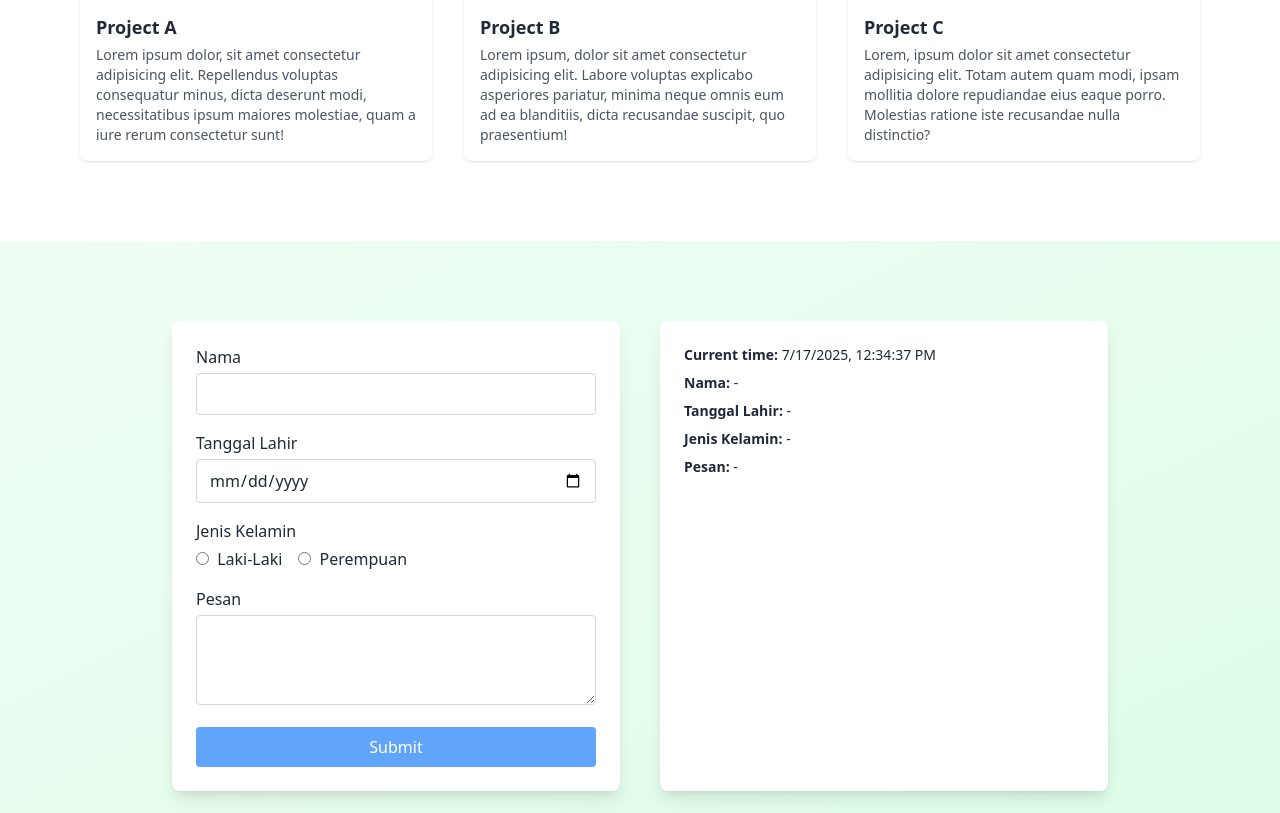
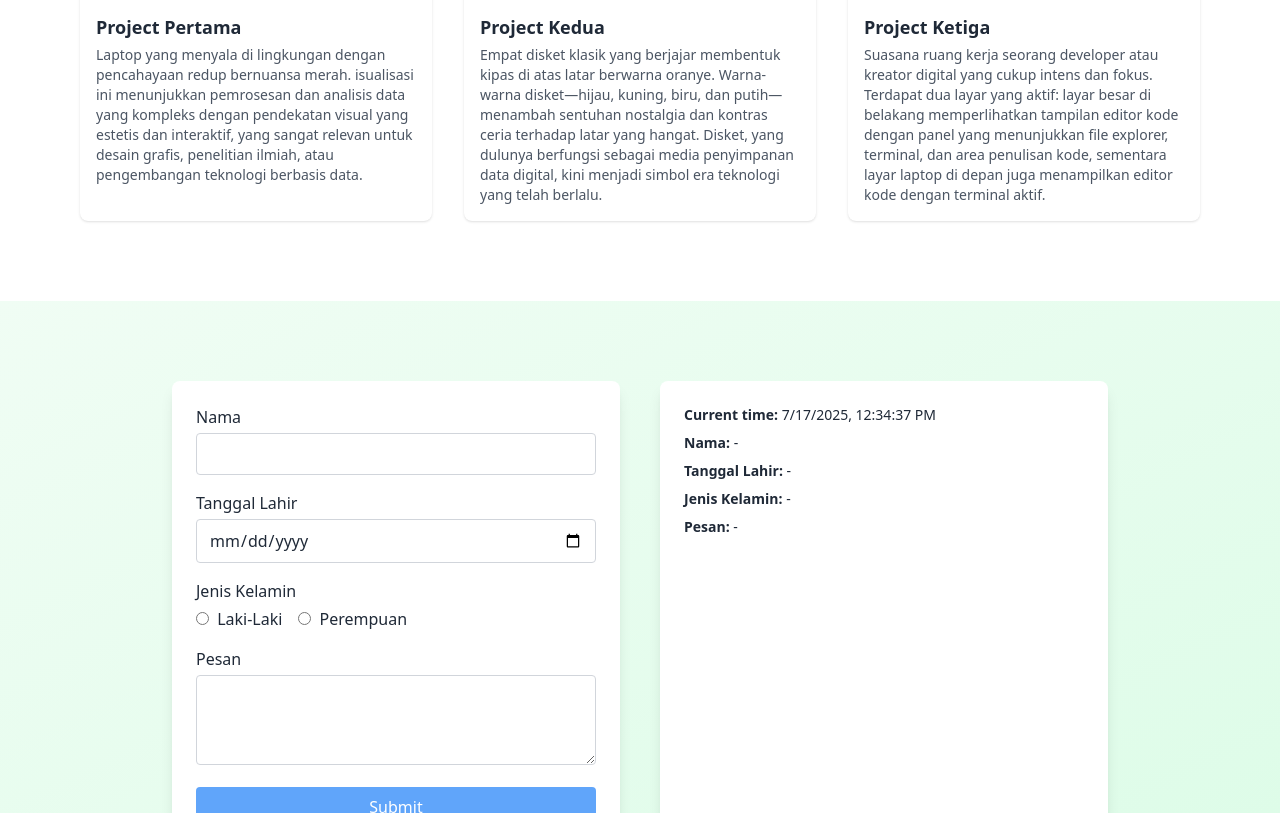
Before and after one commit to Revou-Coding-Camp/codingcamp-14-jul-25-nasgunawann, a plain HTML site: page index.html in a window 1280 px wide. Shown: the part 1599-2412 px from the top of the page. Drawn offline with nearby package versions, Linux system fonts and the light colour scheme.

Commit message:
update deskripsi portfolio

```diff
--- a/index.html
+++ b/index.html
@@ -119,12 +119,13 @@
               class="rounded-t-lg w-full h-48 object-cover"
             />
             <div class="p-4">
-              <h3 class="font-semibold text-lg mb-1">Project A</h3>
+              <h3 class="font-semibold text-lg mb-1">Project Pertama</h3>
               <p class="text-sm text-gray-600">
-                Lorem ipsum dolor, sit amet consectetur adipisicing elit.
-                Repellendus voluptas consequatur minus, dicta deserunt modi,
-                necessitatibus ipsum maiores molestiae, quam a iure rerum
-                consectetur sunt!
+                Laptop yang menyala di lingkungan dengan pencahayaan redup
+                bernuansa merah. isualisasi ini menunjukkan pemrosesan dan
+                analisis data yang kompleks dengan pendekatan visual yang
+                estetis dan interaktif, yang sangat relevan untuk desain grafis,
+                penelitian ilmiah, atau pengembangan teknologi berbasis data.
               </p>
             </div>
           </div>
@@ -137,11 +138,14 @@
               class="rounded-t-lg w-full h-48 object-cover"
             />
             <div class="p-4">
-              <h3 class="font-semibold text-lg mb-1">Project B</h3>
+              <h3 class="font-semibold text-lg mb-1">Project Kedua</h3>
               <p class="text-sm text-gray-600">
-                Lorem ipsum, dolor sit amet consectetur adipisicing elit. Labore
-                voluptas explicabo asperiores pariatur, minima neque omnis eum
-                ad ea blanditiis, dicta recusandae suscipit, quo praesentium!
+                Empat disket klasik yang berjajar membentuk kipas di atas latar
+                berwarna oranye. Warna-warna disket—hijau, kuning, biru, dan
+                putih—menambah sentuhan nostalgia dan kontras ceria terhadap
+                latar yang hangat. Disket, yang dulunya berfungsi sebagai media
+                penyimpanan data digital, kini menjadi simbol era teknologi yang
+                telah berlalu.
               </p>
             </div>
           </div>
@@ -154,11 +158,14 @@
               class="rounded-t-lg w-full h-48 object-cover"
             />
             <div class="p-4">
-              <h3 class="font-semibold text-lg mb-1">Project C</h3>
+              <h3 class="font-semibold text-lg mb-1">Project Ketiga</h3>
               <p class="text-sm text-gray-600">
-                Lorem, ipsum dolor sit amet consectetur adipisicing elit. Totam
-                autem quam modi, ipsam mollitia dolore repudiandae eius eaque
-                porro. Molestias ratione iste recusandae nulla distinctio?
+                Suasana ruang kerja seorang developer atau kreator digital yang
+                cukup intens dan fokus. Terdapat dua layar yang aktif: layar
+                besar di belakang memperlihatkan tampilan editor kode dengan
+                panel yang menunjukkan file explorer, terminal, dan area
+                penulisan kode, sementara layar laptop di depan juga menampilkan
+                editor kode dengan terminal aktif.
               </p>
             </div>
           </div>
```
